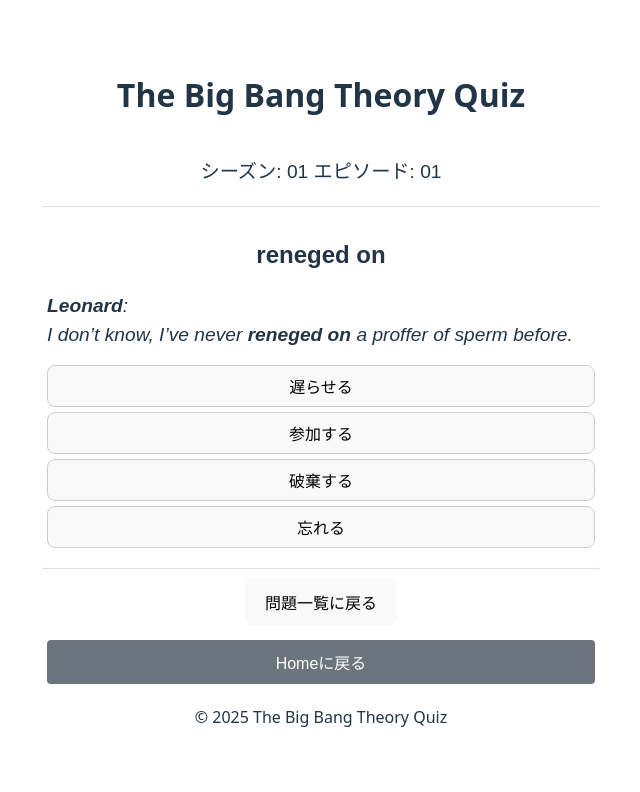
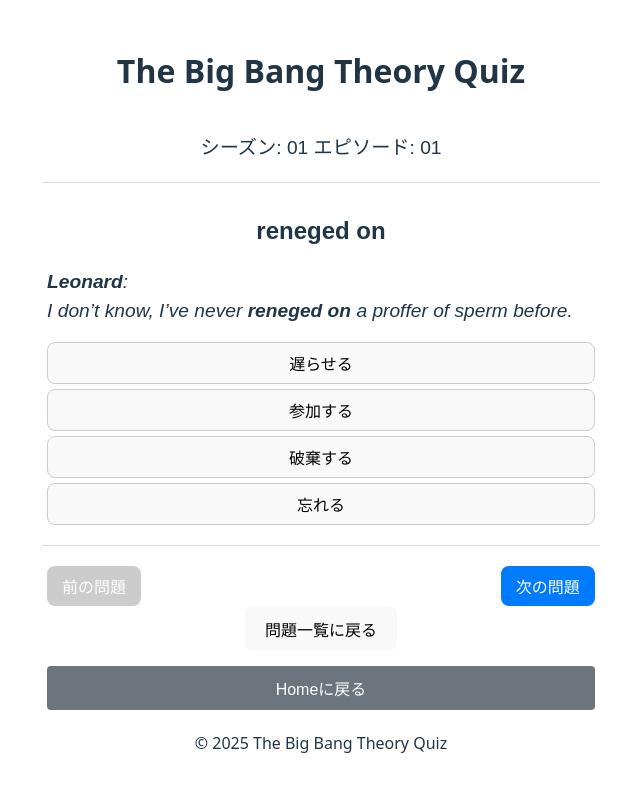
Before and after one commit to fukuta0614/big_bang_theory_quiz, a React (Vite) app: page /quiz/season/01/episode/01 in a window 1280 px wide. Shown: the top 792 px of the page, without its empty margins (319-959 px from the left). Built offline with nearby package versions, Linux system fonts and the light colour scheme.

Commit message:
Adjusted styles for consistent layout

```diff
--- a/src/components/QuizScreen.css
+++ b/src/components/QuizScreen.css
@@ -19,6 +19,7 @@
   border: 1px solid #ddd;
   border-radius: 8px;
   width: 100%;
+  max-width: 600px; /* Added a max-width */
 }
 
 .scriptContext {
@@ -26,6 +27,9 @@
   margin-bottom: 5px;
   font-size: 1em;
   text-align: left;
+  width: 100%; /* Ensure it takes full width */
+  max-width: 600px; /* Set same max-width as question container */
+  overflow-wrap: break-word; /* Handle long words */
 }
 
 .script-context {
@@ -39,6 +43,7 @@
   padding: 0;
   margin-bottom: 10px;
   width: 100%;
+  max-width: 600px; /* Added a max-width */
 }
 
 .option-item {
@@ -146,10 +151,13 @@
   padding: 20px;
   border: 1px solid #888;
   width: 80%; /* Could be more specific e.g., 500px */
-  max-width: 500px; /* Max width */
+  max-width: 600px; /* Set same max-width as other elements */
   border-radius: 10px;
   box-shadow: 0 4px 8px 0 rgba(0,0,0,0.2),0 6px 20px 0 rgba(0,0,0,0.19);
   text-align: center;
+  display: flex; /* Use flexbox for layout */
+  flex-direction: column; /* Stack content vertically */
+  align-items: center; /* Center items horizontally */
 }
 
 .modal-button {
@@ -271,3 +279,36 @@
   }
 }
 /* --- End Word List Toggle Button Styles --- */
+
+/* --- Navigation Buttons Styles --- */
+.navigation-buttons {
+  display: flex;
+  justify-content: space-between;
+  width: 100%;
+  margin-top: 10px;
+  position: relative; /* For absolute positioning of buttons */
+  bottom: 0; /* Stick to the bottom */
+}
+
+.navigation-button {
+  padding: 8px 15px;
+  font-size: 1em;
+  background-color: #007bff;
+  color: white;
+  border: none;
+  border-radius: 8px;
+  cursor: pointer;
+}
+
+.navigation-button:disabled {
+  background-color: #ccc;
+  cursor: not-allowed;
+}
+
+@media (max-width: 768px) {
+  .navigation-button {
+    padding: 6px 12px;
+    font-size: 0.9em;
+  }
+}
+/* --- End Navigation Buttons Styles --- */
--- a/src/components/QuizScreen.tsx
+++ b/src/components/QuizScreen.tsx
@@ -252,6 +252,24 @@
         </div>
       )}
 
+      {/* Navigation Buttons */}
+      <div className="navigation-buttons">
+        <button
+          onClick={() => setCurrentQuestionIndex(currentQuestionIndex - 1)}
+          disabled={currentQuestionIndex === 0}
+          className="navigation-button"
+        >
+          前の問題
+        </button>
+        <button
+          onClick={() => setCurrentQuestionIndex(currentQuestionIndex + 1)}
+          disabled={currentQuestionIndex === quizData.questions.length - 1}
+          className="navigation-button"
+        >
+          次の問題
+        </button>
+      </div>
+
   {/* Removed the original next button and quiz finished message */}
   {/* The logic is now handled by the modal button and the Home button */}
   <button onClick={() => navigate(`/season/${seasonNumber}/episode/${episodeNumber}/questions`)}>問題一覧に戻る</button>
```
